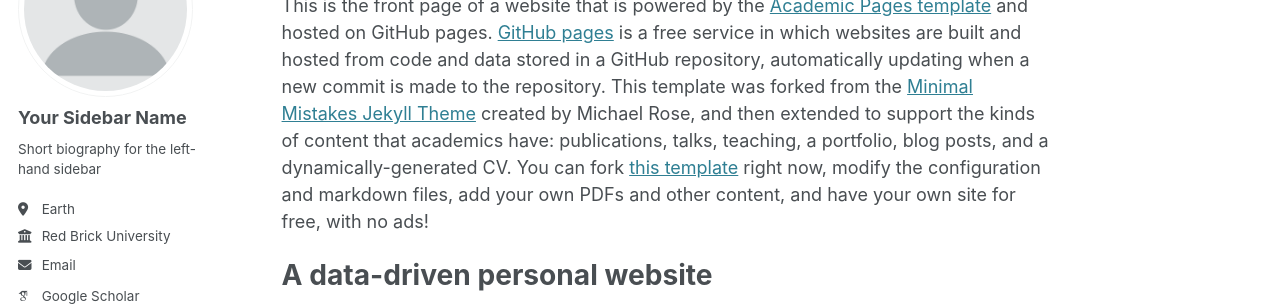
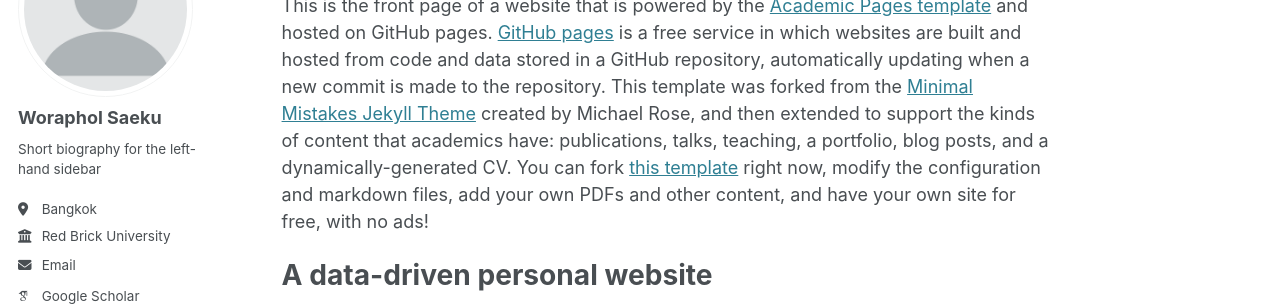
Before and after one commit to worapholohm/worapholohm.github.io, a Jekyll site: the page built from _pages/about.md, in a window 1280 px wide. Shown: the part 184-490 px from the top of the page. Built offline with Jekyll 4.4.1, drawn with Linux system fonts in a browser that asks for light colours; some web fonts are replaced.

Commit message:
Update _config.yml

```diff
--- a/_config.yml
+++ b/_config.yml
@@ -22,13 +22,13 @@ repository               : "academicpages/academicpages.github.io"
 author:
   # Biographic information
   avatar           : "profile.png"
-  name             : "Your Sidebar Name"
+  name             : "Woraphol Saeku"
   pronouns         : # example: "she/her"
   bio              : "Short biography for the left-hand sidebar"
-  location         : "Earth"
+  location         : "Bangkok"
   employer         : "Red Brick University"
   uri              : # URL
-  email            : "none@example.org"
+  email            : "woraphol.sae-ku@hotmail.com"
 
   # Academic websites
   arxiv            : # URL - Update with the correct link to your profile
```
